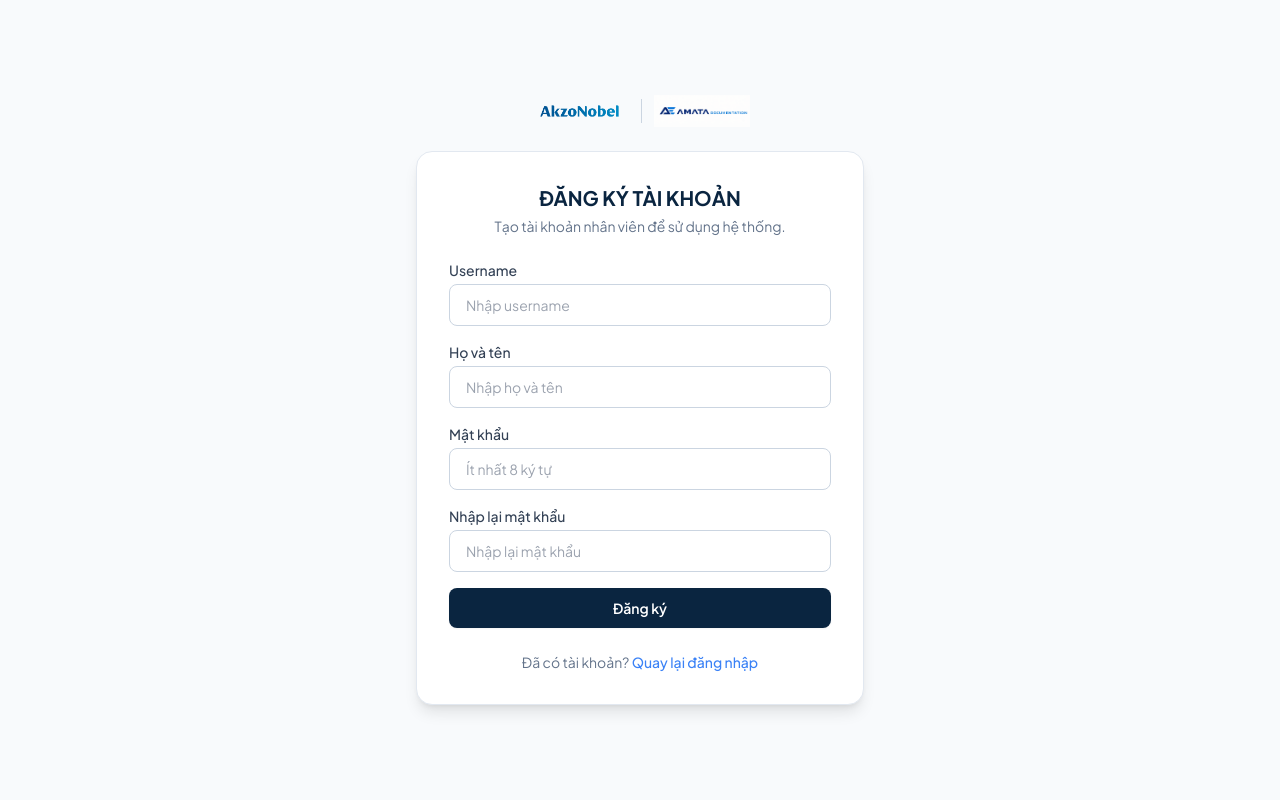
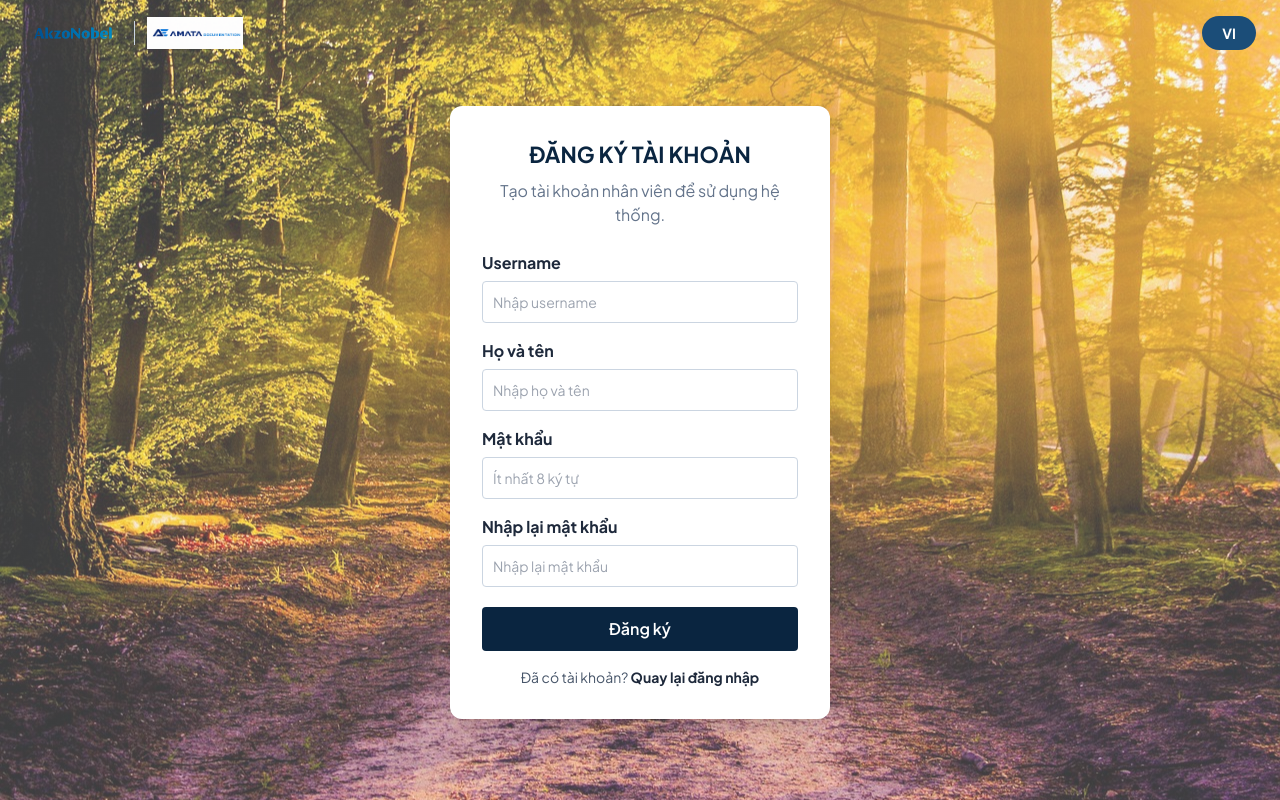
Before and after one commit to devmindtan/document-storage-system, a FastAPI app: page /register in a window 1280 px wide. Run offline with FastAPI, Linux system fonts and the light colour scheme; parts of the project's set-up code (start-up, migrations or seed data) failed here and were passed over; some libraries are stand-ins or nearby versions.

Commit message:
Restore original login/register visual design, rebuilt in Tailwind
Bring back the pre-redesign look (top logo bar, full-page background
image, centered 380px card, fixed bottom-right clock) instead of the
sidebar-style card used for the rest of the app, since login/register
are public pages outside that shell. Implemented with Tailwind utility
classes instead of the deleted static/style.css. Also drops the forced
vertical-centering wrapper in base.html's public-page branch so each
public page can control its own layout.

Co-Authored-By: Claude Sonnet 5 <noreply@anthropic.com>

```diff
--- a/templates/layout/base.html
+++ b/templates/layout/base.html
@@ -171,7 +171,7 @@
         }
     </script>
 {% else %}
-    <div class="min-h-screen w-full flex items-center justify-center p-4">
+    <div class="min-h-screen w-full relative">
         {{ self.content() }}
     </div>
 {% endif %}
--- a/templates/register.html
+++ b/templates/register.html
@@ -3,51 +3,49 @@
 {% block title %}Đăng ký tài khoản{% endblock %}
 
 {% block content %}
-<div class="w-full max-w-md">
-    <div class="flex items-center justify-center gap-3 mb-6">
-        <img src="/static/images/AkzoNobel_RGB.png" alt="AkzoNobel" class="h-8 w-auto object-contain">
+<div class="fixed inset-0 -z-10 bg-cover bg-center bg-fixed"
+     style="background-image: linear-gradient(rgba(240,244,248,0.25), rgba(240,244,248,0.25)), url('/static/images/login_background.jpg?v=1');"></div>
+
+<div class="flex items-center justify-between px-6 py-4">
+    <div class="flex items-center gap-3">
+        <a href="/"><img src="/static/images/AkzoNobel_RGB.png" alt="AkzoNobel" class="h-8 w-auto object-contain"></a>
         <span class="w-px h-6 bg-slate-300"></span>
-        <img src="/static/images/amata_engineering_logo.png" alt="Amata Engineering" class="h-8 w-auto object-contain">
+        <a href="/"><img src="/static/images/amata_engineering_logo.png" alt="Amata Engineering" class="h-8 w-auto object-contain"></a>
+    </div>
+    <button id="languageToggle" type="button" class="min-w-[54px] max-w-[64px] h-[34px] px-3.5 rounded-full bg-brand-800 hover:bg-brand-900 text-white text-sm font-bold transition-colors">VI</button>
 </div>
 
-    <div class="bg-white rounded-2xl border border-slate-200 shadow-lg p-8">
-        <h1 class="text-xl font-bold text-brand-900 text-center">ĐĂNG KÝ TÀI KHOẢN</h1>
-        <p class="text-sm text-slate-500 text-center mt-1 mb-6">Tạo tài khoản nhân viên để sử dụng hệ thống.</p>
+<div class="w-[380px] max-w-[calc(100%-2rem)] mx-auto mt-10 bg-white rounded-xl shadow-lg p-8">
+    <h1 class="text-center text-[22px] font-bold text-brand-900">ĐĂNG KÝ TÀI KHOẢN</h1>
+    <p class="text-center text-slate-500 mt-2 mb-6">Tạo tài khoản nhân viên để sử dụng hệ thống.</p>
 
     {% if error %}
-        <div class="bg-rose-50 border border-rose-200 text-rose-700 rounded-xl p-3 mb-4 text-sm flex items-start gap-2">
-            <i class="ti ti-alert-circle text-rose-500 text-lg mt-0.5 shrink-0"></i>{{ error }}
-        </div>
+    <p class="bg-rose-100 text-rose-700 rounded-md px-3.5 py-2.5 mt-4 mb-4 font-bold whitespace-pre-line">{{ error }}</p>
     {% endif %}
 
-        <form action="/register" method="post" class="space-y-4">
-            <div>
-                <label for="username" class="block text-sm font-medium text-slate-700 mb-1">Username</label>
+    <form action="/register" method="post">
+        <label for="username" class="block mt-4 mb-1.5 font-bold text-slate-800">Username</label>
         <input id="username" type="text" name="username" placeholder="Nhập username" required
-                    class="w-full border border-slate-300 rounded-lg px-4 py-2.5 text-sm outline-none focus:ring-2 focus:ring-brand-500/30 focus:border-brand-500">
-            </div>
-            <div>
-                <label for="full_name" class="block text-sm font-medium text-slate-700 mb-1">Họ và tên</label>
+            class="w-full px-2.5 py-2.5 border border-slate-300 rounded text-sm bg-white outline-none focus:border-brand-500 focus:ring-2 focus:ring-brand-500/20">
+
+        <label for="full_name" class="block mt-4 mb-1.5 font-bold text-slate-800">Họ và tên</label>
         <input id="full_name" type="text" name="full_name" placeholder="Nhập họ và tên" required
-                    class="w-full border border-slate-300 rounded-lg px-4 py-2.5 text-sm outline-none focus:ring-2 focus:ring-brand-500/30 focus:border-brand-500">
-            </div>
-            <div>
-                <label for="password" class="block text-sm font-medium text-slate-700 mb-1">Mật khẩu</label>
+            class="w-full px-2.5 py-2.5 border border-slate-300 rounded text-sm bg-white outline-none focus:border-brand-500 focus:ring-2 focus:ring-brand-500/20">
+
+        <label for="password" class="block mt-4 mb-1.5 font-bold text-slate-800">Mật khẩu</label>
         <input id="password" type="password" name="password" placeholder="Ít nhất 8 ký tự" required
-                    class="w-full border border-slate-300 rounded-lg px-4 py-2.5 text-sm outline-none focus:ring-2 focus:ring-brand-500/30 focus:border-brand-500">
-            </div>
-            <div>
-                <label for="confirm_password" class="block text-sm font-medium text-slate-700 mb-1">Nhập lại mật khẩu</label>
+            class="w-full px-2.5 py-2.5 border border-slate-300 rounded text-sm bg-white outline-none focus:border-brand-500 focus:ring-2 focus:ring-brand-500/20">
+
+        <label for="confirm_password" class="block mt-4 mb-1.5 font-bold text-slate-800">Nhập lại mật khẩu</label>
         <input id="confirm_password" type="password" name="confirm_password" placeholder="Nhập lại mật khẩu" required
-                    class="w-full border border-slate-300 rounded-lg px-4 py-2.5 text-sm outline-none focus:ring-2 focus:ring-brand-500/30 focus:border-brand-500">
-            </div>
-            <button type="submit" class="w-full bg-brand-900 hover:bg-brand-800 text-white py-2.5 rounded-lg text-sm font-semibold transition-colors shadow-sm">Đăng ký</button>
+            class="w-full px-2.5 py-2.5 border border-slate-300 rounded text-sm bg-white outline-none focus:border-brand-500 focus:ring-2 focus:ring-brand-500/20">
+
+        <button type="submit" class="w-full mt-5 py-2.5 bg-brand-900 hover:bg-brand-800 text-white rounded font-semibold transition-colors">Đăng ký</button>
     </form>
 
-        <p class="text-center text-sm text-slate-500 mt-6">
-            Đã có tài khoản?
-            <a href="/" class="text-brand-500 font-medium hover:underline">Quay lại đăng nhập</a>
+    <p class="text-center text-sm mt-4">
+        <span class="text-slate-600">Đã có tài khoản?</span>
+        <a href="/" class="text-brand-700 font-bold hover:underline">Quay lại đăng nhập</a>
     </p>
 </div>
-</div>
 {% endblock %}
```
Also changed, not shown: templates/login.html (+26 -30 lines). Lines whose indentation alone changed are shown as unchanged.
